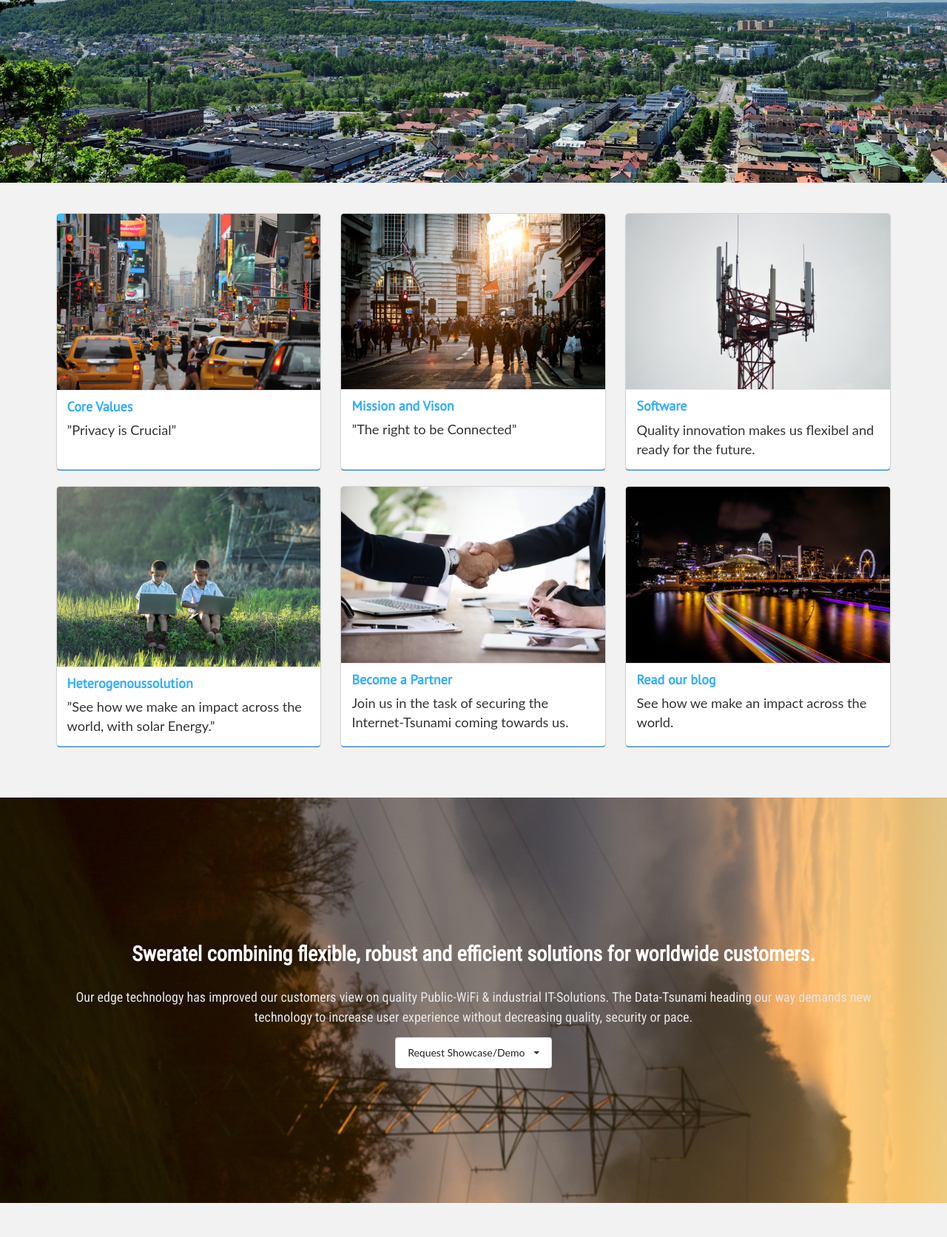
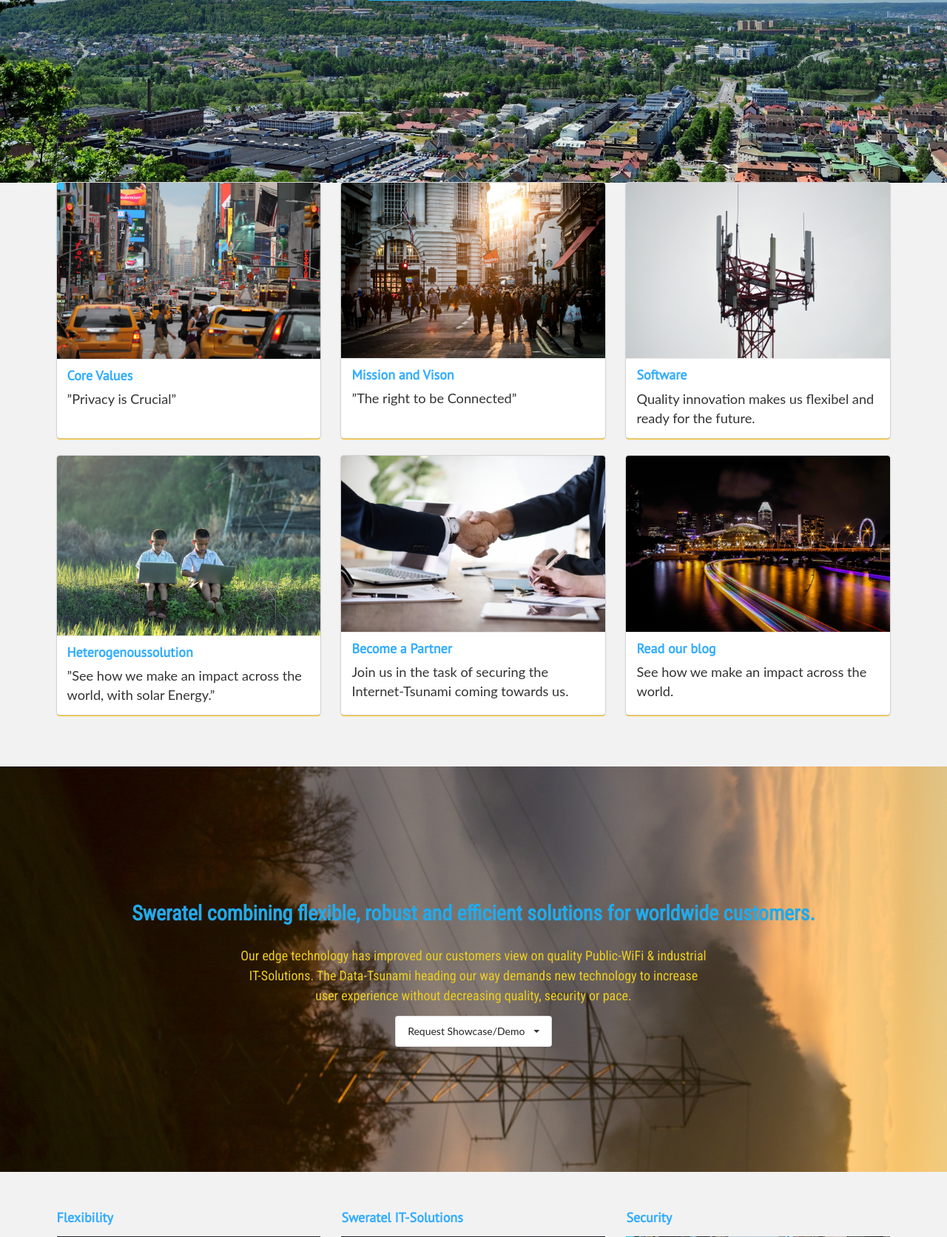
Before and after one commit to davidyanis/dallunkens, a PHP site: page / in a window 1280 px wide. Shown: the part 419-2091 px from the top of the page at 74% size. Run offline with PHP 8.4, Linux system fonts and the light colour scheme; some libraries are stand-ins or nearby versions.

Commit message:
added yellow color to color scheme

```diff
--- a/css/home-page.css
+++ b/css/home-page.css
@@ -34,18 +34,17 @@
 }
 
 .wide-text-content h1 {
-    font-size: 2em;
     margin: 0;
     font-weight: bold;
-    color: #fff;
+    color: #22AAEB;
     text-align: center;
 }
 
 .wide-text-content h3 {
     text-align: center;
-    width: 90%;
+    width: 50%;
     font-weight: 100;
-    color: #e6e6e6;
+    color: rgb(235, 205, 34);
     line-height: 1.5em;
 }
 
@@ -100,7 +99,6 @@
   }
 
 .cards-container {
-    padding-top: 3em !important;
     padding-bottom: 6em!important;
 }
 
--- a/index.php
+++ b/index.php
@@ -38,7 +38,7 @@
       <div class="six-cards" style="background-color: #f2f2f2">
          <div class="ui grid container cards-container">
             <div class="ui stackable three link cards">
-               <div class="ui blue card">
+               <div class="ui yellow card">
                   <div class="image">
                      <img src="./images/in-new-york-city-1316639_1920.jpg">
                   </div>
@@ -49,7 +49,7 @@
                      </div>
                   </div>
                </div>
-               <div class="ui blue card">
+               <div class="ui yellow card">
                   <div class="image">
                      <img src="./images/urban-438393_1920.jpg">
                   </div>
@@ -60,7 +60,7 @@
                      </div>
                   </div>
                </div>
-               <div class="ui blue card">
+               <div class="ui yellow card">
                   <div class="image">
                      <img src="./images/tower-2723874_1920.jpg">
                   </div>
@@ -71,7 +71,7 @@
                      </div>
                   </div>
                </div>
-               <div class="ui blue card">
+               <div class="ui yellow card">
                   <div class="image">
                      <img src="./images/children.jpg">
                   </div>
@@ -82,7 +82,7 @@
                      </div>
                   </div>
                </div>
-               <div class="ui blue card">
+               <div class="ui yellow card">
                   <div class="image">
                      <img src="./images/weareHiring.jpg">
                   </div>
@@ -93,7 +93,7 @@
                      </div>
                   </div>
                </div>
-               <div class="ui blue card">
+               <div class="ui yellow card">
                   <div class="image">
                      <img src="./images/city-1149931_1920.jpg">
                   </div>
```
